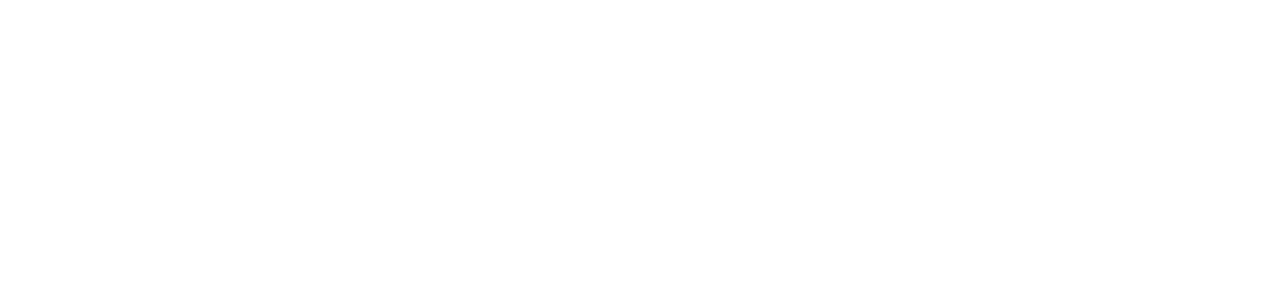
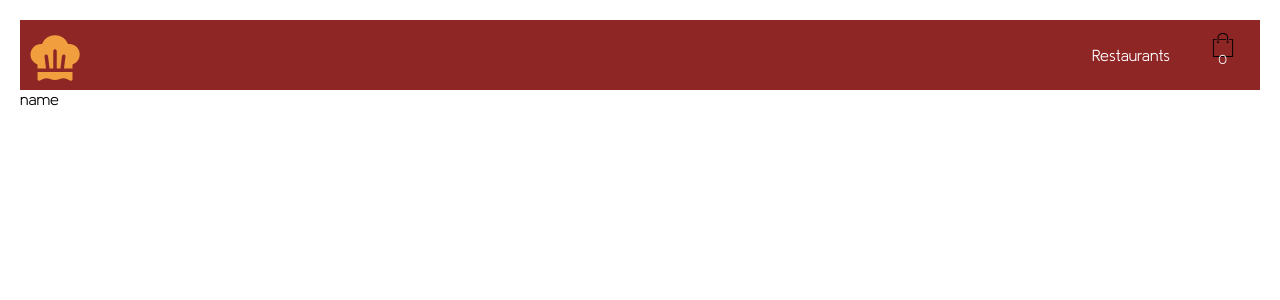
Before and after one commit to ZonyLaw/my-food-order, a React (Create React App) app: page /checkout in a window 1280 px wide. Before the commit this address had no page. Shown: the top 300 px of the page. Built offline with nearby package versions, Linux system fonts and the light colour scheme.

Commit message:
add a shopping bag to navbar

```diff
--- a/src/App.js
+++ b/src/App.js
@@ -6,6 +6,7 @@
 import Order from "./route/order/order.component";
 // import RestaurantsPreview from "./components/restaurants-preview/restaurants-preview.components";
 import Restaurants from "./route/restaurants/restaurants.component";
+import Checkout from "./route/checkout/checkout.component";
 
 // const Restaurant = () => {
 //   return <p>I am the restaurant list page</p>;
@@ -19,6 +20,7 @@
           <Route index element={<Home />} />
           <Route path="/order/*" element={<Order />} />
           <Route path="/restaurants/*" element={<Restaurants />} />
+          <Route path="/checkout" element={<Checkout />} />
         </Route>
       </Routes>
     </div>
--- /dev/null
+++ b/src/components/order-icon/order-icon.component.jsx
@@ -0,0 +1,12 @@
+import "./order-icon.styles.scss";
+import { ReactComponent as FoodBagIcon } from "../../assets/food-bag.svg";
+
+const OrderIcon = () => {
+  return (
+    <div className="order-icon-container">
+      <FoodBagIcon className="foodbag" />
+      <span className="item-count">0</span>
+    </div>
+  );
+};
+export default OrderIcon;
--- /dev/null
+++ b/src/components/order-icon/order-icon.styles.scss
@@ -0,0 +1,27 @@
+.order-icon-container{
+    width: 45px;
+    height: 45px;
+    display:flex;
+    align-content: center;
+    justify-content: center;
+    position: relative;
+
+
+    .foodbag{
+        width: 24px;
+        height: 24px;
+    }
+
+    .item-count{
+        display:flex;
+        position: absolute;
+        bottom: 11px;
+        font-size: 13px;
+
+
+}
+
+
+
+
+}
--- a/src/index.scss
+++ b/src/index.scss
@@ -1,8 +1,9 @@
 body {
   margin: 0;
   font-family: 'Kulim Park',  sans-serif;
+  padding: 20px;
   // -webkit-font-smoothing: antialiased;
-  -moz-osx-font-smoothing: grayscale;
+  // -moz-osx-font-smoothing: grayscale;
 }
 
 code {
--- /dev/null
+++ b/src/route/checkout/checkout.component.jsx
@@ -0,0 +1,9 @@
+const Checkout = () => {
+  return (
+    <div>
+      <span>name</span>
+    </div>
+  );
+};
+
+export default Checkout;
--- a/src/route/navigation/navigation.component.jsx
+++ b/src/route/navigation/navigation.component.jsx
@@ -1,6 +1,7 @@
 import "./navigation.styles.scss";
 import { ReactComponent as Chef } from "../../assets/chef.svg";
 import { Outlet, Link } from "react-router-dom";
+import OrderIcon from "../../components/order-icon/order-icon.component";
 
 export const Navigation = () => {
   return (
@@ -14,7 +15,7 @@
             Restaurants
           </Link>
           <Link className="navlinks" to="/order">
-            Order
+            <OrderIcon />
           </Link>
         </div>
       </div>
```
Also changed, not shown: src/assets/food-bag.svg (added), src/components/order-dropdown/order-dropdown.component.jsx (added), src/components/order-dropdown/order-dropdown.styles.scss (added), src/route/checkout/checkout.styles.scss (added).
